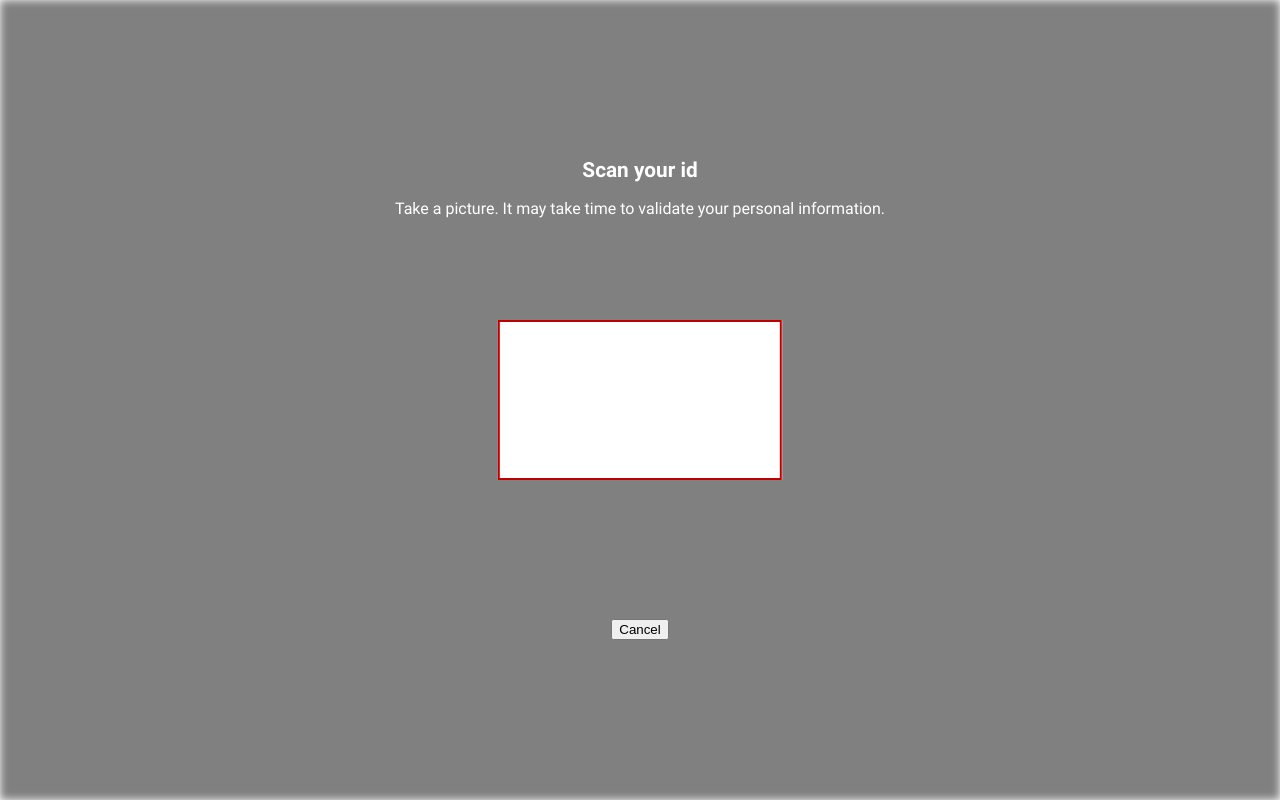
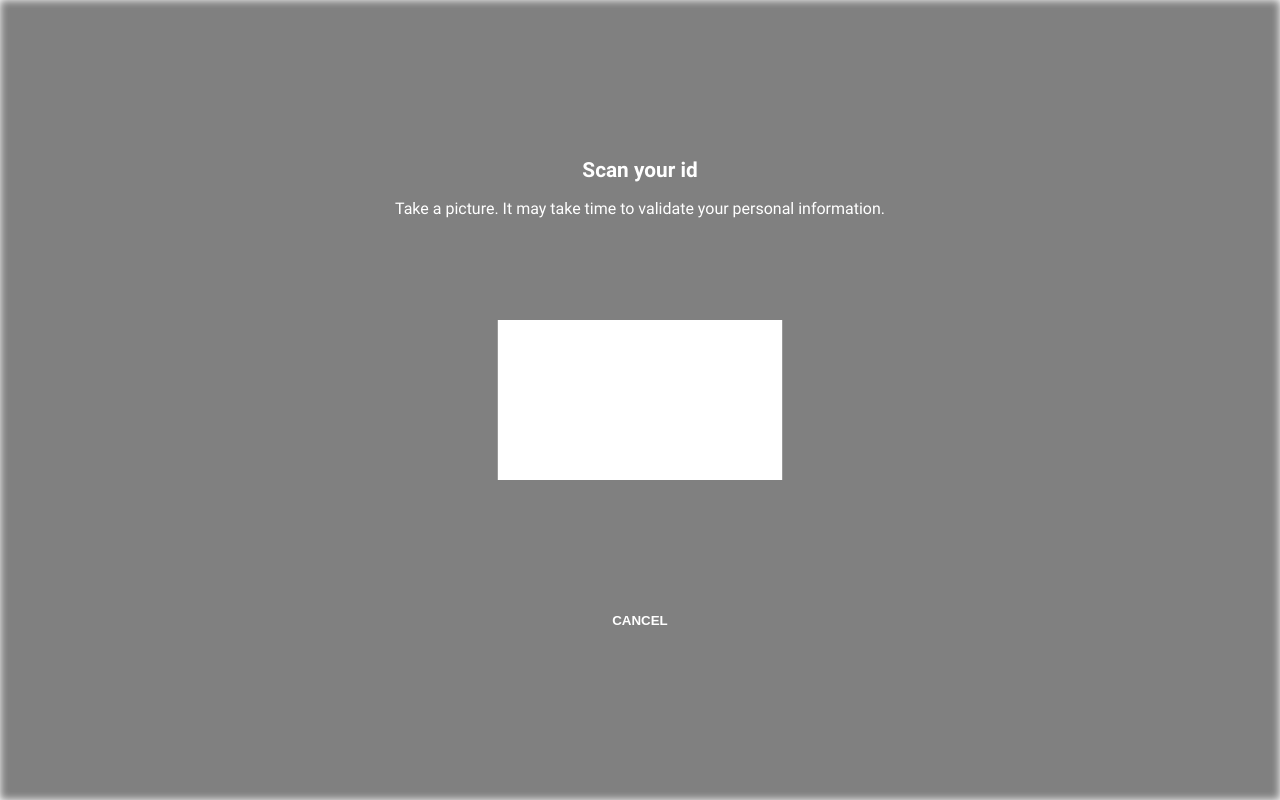
Before and after one commit to mariasimo/z1-frontend, a React (Create React App) app: page /take-picture in a window 1280 px wide. Built offline with nearby package versions, Linux system fonts and the light colour scheme; no server answers.

Commit message:
add missing styled components, finish camera view

```diff
--- a/src/App.tsx
+++ b/src/App.tsx
@@ -10,8 +10,10 @@ const App = () => {
   const [status, setStatus] = useState<"accepted" | "rejected" | undefined>();
 
   useEffect(() => {
-    setStatus(outcome === "Approved" ? "accepted" : "rejected");
-  }, []);
+    setStatus(
+      outcome ? (outcome === "Approved" ? "accepted" : "rejected") : undefined
+    );
+  }, [outcome]);
 
   return (
     <body>
--- a/src/BackToHome.tsx
+++ b/src/BackToHome.tsx
@@ -1,6 +1,7 @@
 import React from "react";
 import { Redirect } from "wouter";
 import useCountDown from "./hooks/useCountDown";
+import { Paragraph } from "./styles/components";
 
 const BackToHome = () => {
   const [count, ready] = useCountDown(5);
@@ -8,7 +9,9 @@ const BackToHome = () => {
   return ready ? (
     <Redirect to="/" />
   ) : (
-    <p>Please wait while we redirect you {count}</p>
+    <Paragraph color={"var(--color-text-inverse)"}>
+      Please wait while we redirect you in... {count}
+    </Paragraph>
   );
 };
 
--- a/src/Camera.tsx
+++ b/src/Camera.tsx
@@ -3,18 +3,23 @@ import { useLocation } from "wouter";
 import BackToHome from "./BackToHome";
 import useCountDown from "./hooks/useCountDown";
 import useWindowSize from "./hooks/useWindowSize";
+import loader from "./assets/loader.svg";
+
 import {
   Video,
-  Container,
   Title,
   Paragraph,
   CameraContainer,
   ContentsLayout,
   Canvas,
-  CanvasFeedbackOverlay,
+  CanvasContainer,
+  Alert,
   Blur,
+  Loading,
+  CountDown,
+  Button,
 } from "./styles/components";
-import { statusColor } from "./styles/utils";
+import { statusColor, statusIcon } from "./styles/utils";
 
 const Camera = ({
   picture,
@@ -30,41 +35,38 @@ const Camera = ({
   status: "accepted" | "rejected" | undefined;
 }) => {
   const canvasRef = useRef<HTMLCanvasElement>(null);
-  const imgRef = useRef<HTMLImageElement>(null);
   const videoRef = useRef<HTMLVideoElement>(null);
   const { width: windowWidth, height: windowHeight } = useWindowSize();
-
   const [newRequest, setNewRequest] = useState<boolean>(false);
   const [loading, setLoading] = useState<boolean>(false);
   const [timeToCancel, readyToTakeImg] = useCountDown(5);
-  const [cancel, setCancel] = useState(false);
+  const [canceled, setCancel] = useState(false);
   const controller = new AbortController();
   const [, setLocation] = useLocation();
   const endpoint = "https://front-exercise.z1.digital/evaluations";
 
   const submitImage: (img: string | undefined) => void = useCallback(
     (img) => {
-      setPicture(img);
-      setOutcome("Too Much Glare");
-      setNewRequest(true);
-
-      //   return fetch(endpoint, {
-      //     signal: controller.signal,
-      //     method: "POST",
-      //     headers: {
-      //       Accept: "application/json",
-      //       "Content-Type": "application/json",
-      //     },
-      //     body: JSON.stringify({ img: "" }),
-      //   })
-      //     .then((response) => response.json())
-      //     .then(({ summary: { outcome } }) => {
-      //       setPicture(img);
-      //       setOutcome(outcome);
-      //       setNewRequest(true);
-      //     })
-      //     .catch((err) => console.log({ err }))
-      //     .finally(() => setLoading(false));
+      return fetch(endpoint, {
+        signal: controller.signal,
+        method: "POST",
+        headers: {
+          Accept: "application/json",
+          "Content-Type": "application/json",
+        },
+        body: JSON.stringify({ img: img }),
+      })
+        .then((response) => response.json())
+        .then(({ summary: { outcome } }) => {
+          setOutcome(outcome);
+          setNewRequest(true);
+        })
+        .catch((err) => {
+          setOutcome(err.message);
+        })
+        .finally(() => {
+          setLoading(false);
+        });
     },
     [setPicture, setOutcome]
   );
@@ -87,10 +89,11 @@ const Camera = ({
         videoRef.current.pause();
 
         const img = canvasRef.current.toDataURL("image/png");
+        setPicture(img);
         submitImage(img);
       }
     }
-  }, [submitImage]);
+  }, [submitImage, setPicture]);
 
   const manageCamera = useCallback(() => {
     const constrains: {
@@ -110,7 +113,7 @@ const Camera = ({
         videoRef.current.play();
 
         videoRef.current.addEventListener("canplay", () => {
-          if (readyToTakeImg && !cancel) {
+          if (readyToTakeImg && !canceled) {
             setLoading(true);
             takeImage();
           }
@@ -118,13 +121,15 @@ const Camera = ({
       }
     }
     function errorCallback(err: MediaStreamError): void {
-      console.log({ err });
+      setOutcome(err.message);
     }
-  }, [readyToTakeImg, takeImage, cancel, videoRef]);
+  }, [readyToTakeImg, takeImage, canceled, videoRef, setOutcome]);
 
   function handleCancel() {
-    controller.abort();
-    setCancel(controller.signal.aborted);
+    if (!canceled) {
+      controller.abort();
+      setCancel(controller.signal.aborted);
+    }
     setLocation("/");
   }
 
@@ -138,9 +143,23 @@ const Camera = ({
       <Video ref={videoRef} width={windowWidth} height={windowHeight}>
         Cámara no disponible
       </Video>
-      <Canvas ref={canvasRef} onClick={takeImage} />
-      <CanvasFeedbackOverlay color={status && statusColor[status]} />
-      {outcome && <p>{outcome}</p>}
+      <CanvasContainer>
+        <Canvas
+          ref={canvasRef}
+          onClick={takeImage}
+          color={newRequest && status ? statusColor[status] : undefined}
+        />
+        {loading && <Loading src={loader} />}
+
+        {newRequest && outcome && (
+          <Alert color={status && statusColor[status]}>
+            {status && <img src={statusIcon[status]} alt="Status Icon" />}
+            {outcome === "Approved" ? "Picture taken" : outcome}
+          </Alert>
+        )}
+        {!readyToTakeImg && <CountDown>{timeToCancel}</CountDown>}
+      </CanvasContainer>
+
       <ContentsLayout>
         <div className="item">
           <Title as="h1" color={"var(--color-text-inverse)"}>
@@ -150,14 +169,13 @@ const Camera = ({
             Take a picture. It may take time to validate your personal
             information.
           </Paragraph>
+          {outcome === "Approved" && <BackToHome />}
         </div>
 
         <div className="item">
-          {!readyToTakeImg && <p>time for cancel... {timeToCancel}</p>}
-          {loading && <p>Loading...</p>}
-
-          {outcome === "Approved" && <BackToHome />}
-          <button onClick={handleCancel}>Cancel</button>
+          <Button onClick={handleCancel} ghost={true}>
+            {newRequest && picture ? "Go back" : "Cancel"}
+          </Button>
         </div>
       </ContentsLayout>
     </CameraContainer>
--- a/src/styles/components.js
+++ b/src/styles/components.ts
@@ -91,6 +91,20 @@ export const LinkAsButton = styled(Link)`
   text-transform: uppercase;
 `;
 
+export const Button = styled.button<{ ghost: boolean }>`
+  background-color: ${(p) =>
+    !p.ghost ? "var(--color-primary)" : "transparent"};
+  border-radius: 1.5em;
+  color: var(--color-text-inverse);
+  font-weight: 700;
+  min-width: 10rem;
+  padding: 0.77rem 1.2rem 0.73rem;
+  text-align: center;
+  text-decoration: none;
+  text-transform: uppercase;
+  border: none;
+`;
+
 export const OutcomeTag = styled.div`
   align-items: center;
   background-color: ${(p) => p.color};
@@ -167,9 +181,10 @@ export const Canvas = styled.canvas`
   transform: translate(-50%, -50%);
   height: var(--height-card-frame);
   width: var(--width-card-frame);
+  outline: ${(p) => (p.color ? `2px solid ${p.color}` : "none")};
 `;
 
-export const CanvasFeedbackOverlay = styled.div`
+export const CanvasContainer = styled.div`
   position: absolute;
   z-index: 1;
   top: 50%;
@@ -177,11 +192,53 @@ export const CanvasFeedbackOverlay = styled.div`
   transform: translate(-50%, -50%);
   height: var(--height-card-frame);
   width: var(--width-card-frame);
-  border: 2px solid ${(p) => p.color};
+  display: flex;
+  justify-content: center;
+  align-items: center;
+`;
+
+export const Alert = styled.p`
+  position: absolute;
+  width: 100%;
+  text-align: center;
+  bottom: -2.5rem;
+  color: var(--color-text-inverse);
+  display: flex;
+  justify-content: center;
+  align-items: center;
+
+  img {
+    border: 2px solid ${(p) => p.color};
+    border-radius: 50%;
+    width: 1rem;
+    margin-right: var(--spacing-xs);
+  }
+`;
+
+export const CountDown = styled.p`
+  position: absolute;
+  text-align: center;
+  font-size: 3.2rem;
+  font-weight: 700;
+  top: 50%;
+  left: 50%;
+  transform: translate(-50%, -50%);
+  height: var(--height-card-frame);
+  width: var(--width-card-frame);
+  color: var(--color-text-inverse);
+  display: flex;
+  justify-content: center;
+  align-items: center;
+
+  img {
+    border: 2px solid ${(p) => p.color};
+    border-radius: 50%;
+    width: 1rem;
+    margin-right: var(--spacing-xs);
+  }
 `;
 
 export const ContentsLayout = styled.section`
-  position: absolute;
   z-index: 1;
   position: absolute;
   top: 10rem;
@@ -199,3 +256,8 @@ export const ContentsLayout = styled.section`
   justify-content: space-between;
   align-items: center;
 `;
+
+export const Loading = styled.img`
+  z-index: 1;
+  position: absolute;
+`;
```
Also changed, not shown: src/assets/loader.svg (added), tail-spin.svg (added).
